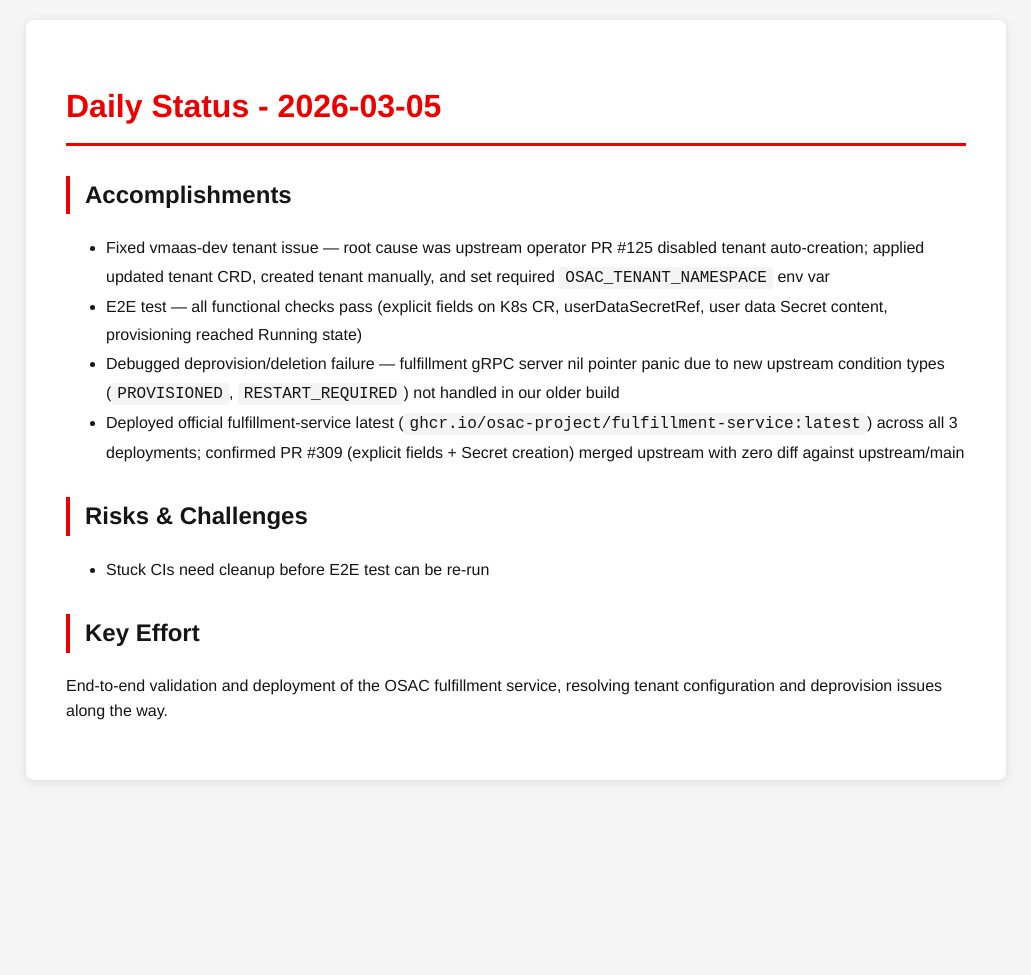
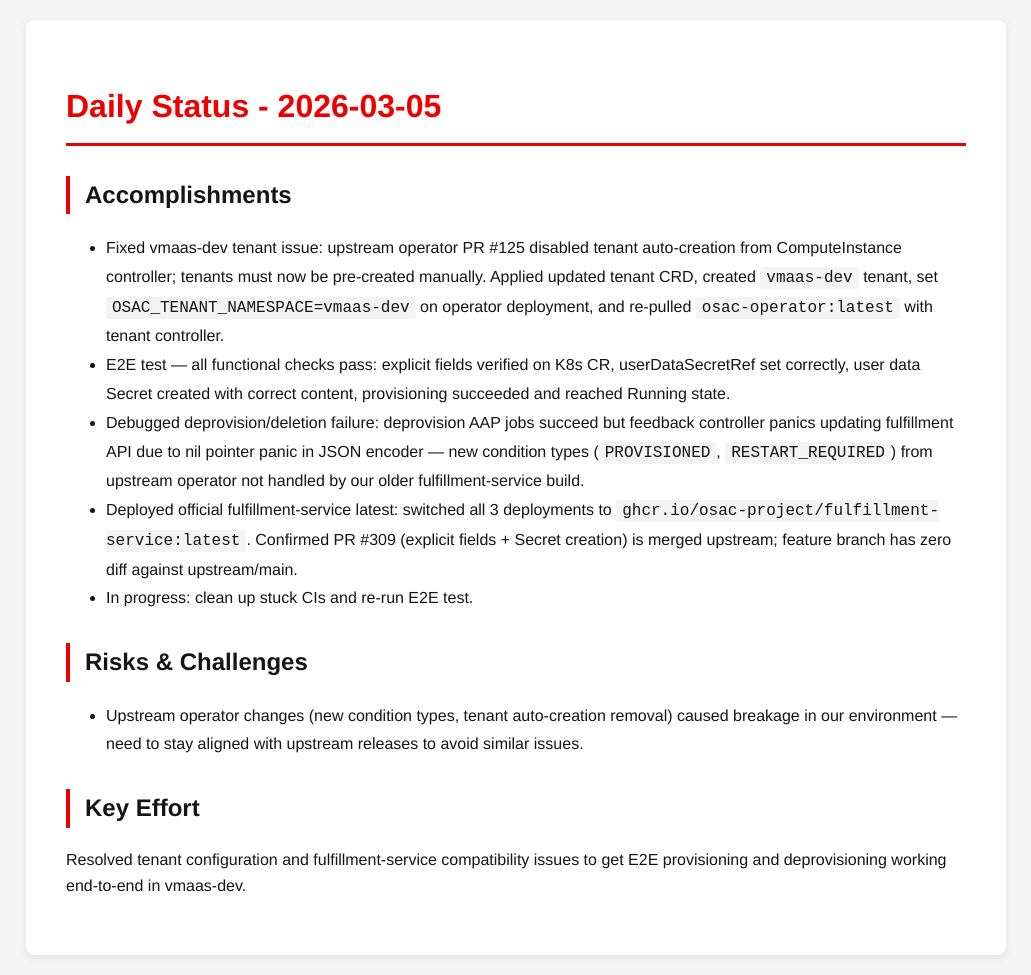
Before and after one commit to tzvatot/daily-status, a Jekyll site: the page built from 2026-03-05.md, in a window 1280 px wide. Shown: the whole page, without its empty margins (124-1155 px from the left). Built offline with Jekyll 4.4.1, drawn with Linux system fonts in a browser that asks for light colours; before the commit the page ends 900 px from its top, so only the background shows below that.

Commit message:
Daily status update - 2026-03-05

```diff
--- a/2026-03-05.md
+++ b/2026-03-05.md
@@ -7,13 +7,14 @@
 # Daily Status - 2026-03-05
 
 ## Accomplishments
-- Fixed vmaas-dev tenant issue — root cause was upstream operator PR #125 disabled tenant auto-creation; applied updated tenant CRD, created tenant manually, and set required `OSAC_TENANT_NAMESPACE` env var
-- E2E test — all functional checks pass (explicit fields on K8s CR, userDataSecretRef, user data Secret content, provisioning reached Running state)
-- Debugged deprovision/deletion failure — fulfillment gRPC server nil pointer panic due to new upstream condition types (`PROVISIONED`, `RESTART_REQUIRED`) not handled in our older build
-- Deployed official fulfillment-service latest (`ghcr.io/osac-project/fulfillment-service:latest`) across all 3 deployments; confirmed PR #309 (explicit fields + Secret creation) merged upstream with zero diff against upstream/main
+- Fixed vmaas-dev tenant issue: upstream operator PR #125 disabled tenant auto-creation from ComputeInstance controller; tenants must now be pre-created manually. Applied updated tenant CRD, created `vmaas-dev` tenant, set `OSAC_TENANT_NAMESPACE=vmaas-dev` on operator deployment, and re-pulled `osac-operator:latest` with tenant controller.
+- E2E test — all functional checks pass: explicit fields verified on K8s CR, userDataSecretRef set correctly, user data Secret created with correct content, provisioning succeeded and reached Running state.
+- Debugged deprovision/deletion failure: deprovision AAP jobs succeed but feedback controller panics updating fulfillment API due to nil pointer panic in JSON encoder — new condition types (`PROVISIONED`, `RESTART_REQUIRED`) from upstream operator not handled by our older fulfillment-service build.
+- Deployed official fulfillment-service latest: switched all 3 deployments to `ghcr.io/osac-project/fulfillment-service:latest`. Confirmed PR #309 (explicit fields + Secret creation) is merged upstream; feature branch has zero diff against upstream/main.
+- In progress: clean up stuck CIs and re-run E2E test.
 
 ## Risks & Challenges
-- Stuck CIs need cleanup before E2E test can be re-run
+- Upstream operator changes (new condition types, tenant auto-creation removal) caused breakage in our environment — need to stay aligned with upstream releases to avoid similar issues.
 
 ## Key Effort
-End-to-end validation and deployment of the OSAC fulfillment service, resolving tenant configuration and deprovision issues along the way.
+Resolved tenant configuration and fulfillment-service compatibility issues to get E2E provisioning and deprovisioning working end-to-end in vmaas-dev.
```
